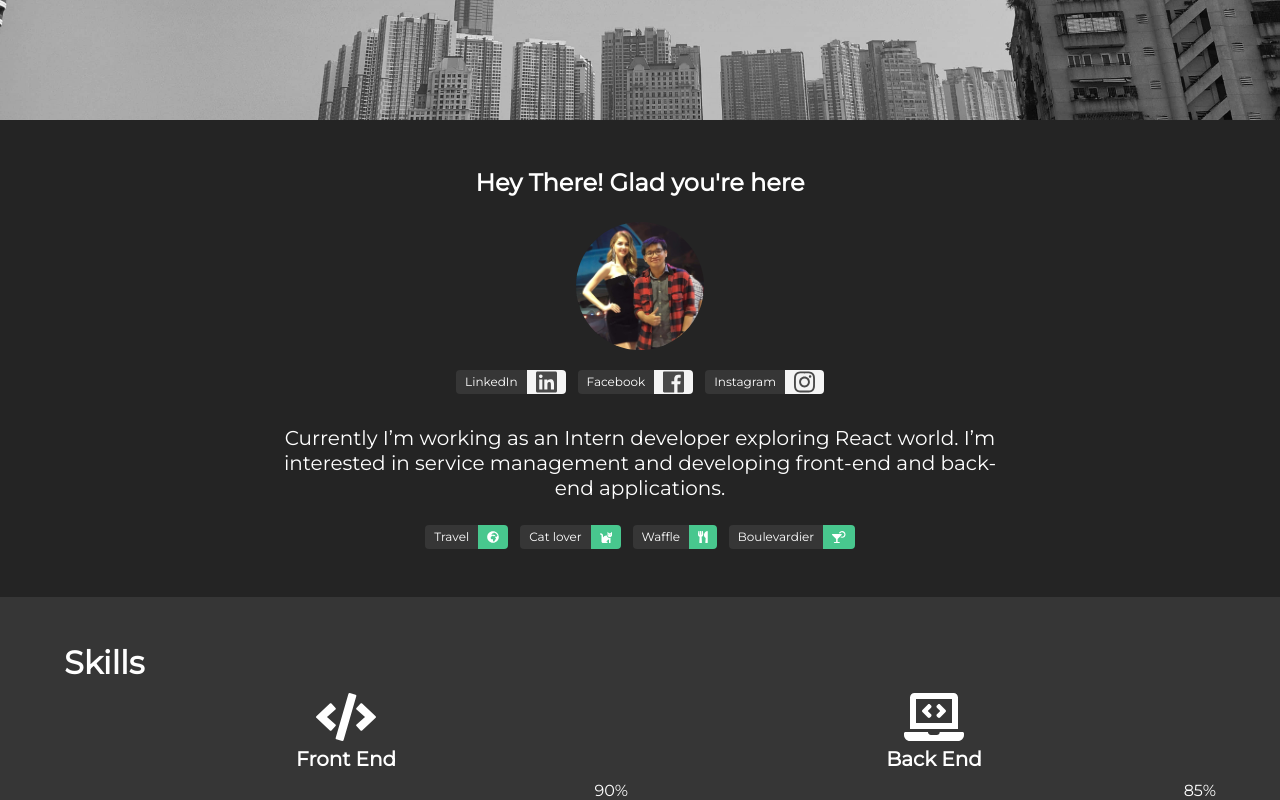
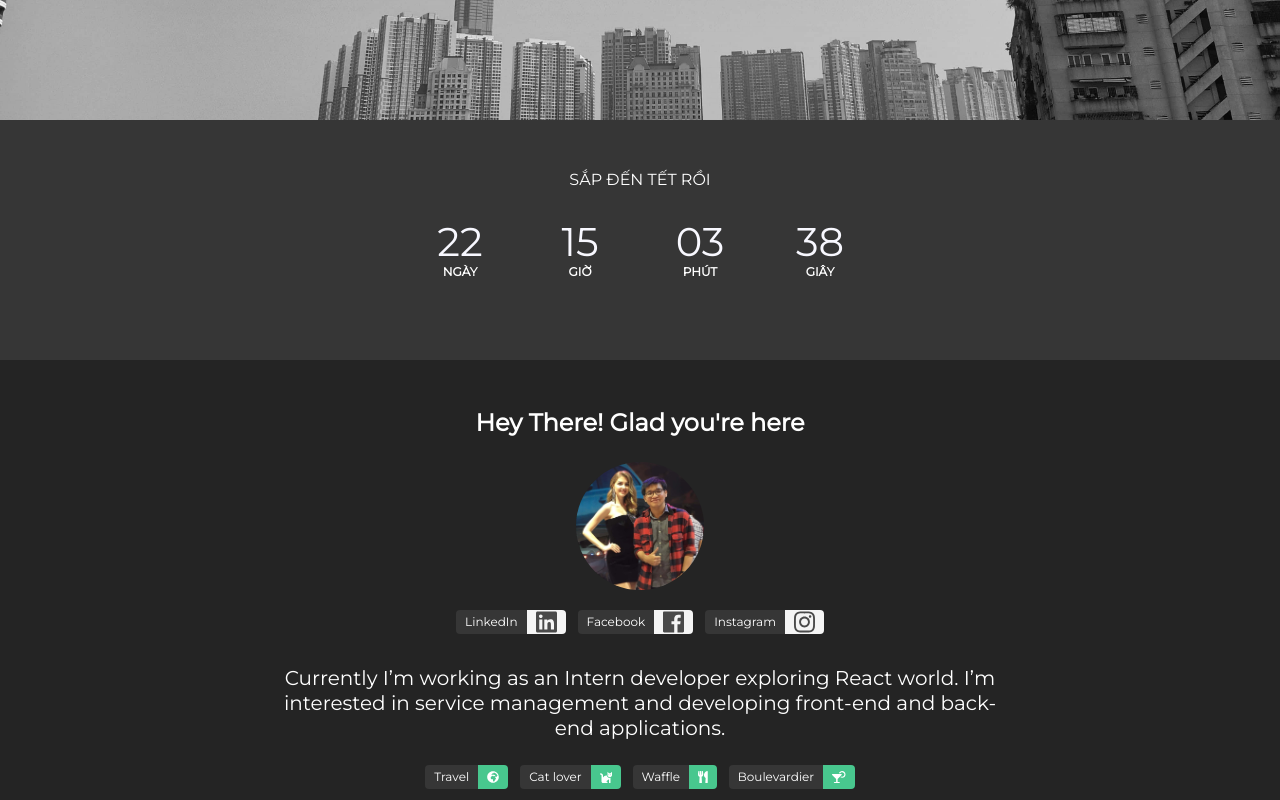
Before and after one commit to ngumh/cv, a React (Create React App) app: page / in a window 1280 px wide. Shown: the part 680-1480 px from the top of the page. Built offline with nearby package versions, Linux system fonts and the light colour scheme.

Commit message:
Add Countdown to Solar New Year

```diff
--- a/package.json
+++ b/package.json
@@ -9,6 +9,7 @@
     "@testing-library/user-event": "^7.1.2",
     "bulma": "^0.8.0",
     "bulma-timeline": "^3.0.4",
+    "moments": "^0.0.2",
     "node-sass": "^4.13.0",
     "react": "^16.12.0",
     "react-dom": "^16.12.0",
--- /dev/null
+++ b/src/components/sections/PetProject.js
@@ -0,0 +1,13 @@
+import React from 'react'
+
+const PetProjects = () => {
+    return(
+        <div className="section has-background-black-ter">
+            <div className="container">
+                <h1 className="title has-text-white">Pet Projects</h1>
+            </div>
+        </div>
+    )
+}
+
+export default PetProjects
--- /dev/null
+++ b/src/components/services/Countdown.css
@@ -0,0 +1,29 @@
+
+.countdown-wrapper {
+    display: flex;
+    align-items: center;
+    justify-content: center;
+    flex-wrap: wrap;
+}
+
+.countdown-item {
+    color: ghostwhite;
+    font-size: 40px;
+    display: flex;
+    align-items: center;
+    justify-content: center;
+    flex-direction: column;
+    line-height: 30px;
+    margin: 10px;
+    padding-top: 10px;
+    position: relative;
+    width: 100px;
+    height: 100px;
+}
+
+.countdown-item span {
+    color: ghostwhite;
+    font-size: 12px;
+    font-weight: 600;
+    text-transform: uppercase;
+}
--- /dev/null
+++ b/src/components/services/Countdown.js
@@ -0,0 +1,57 @@
+import React from 'react'
+//Moments Js
+import moment from 'moment';
+import './Countdown.css'
+//
+
+export default class Countdown extends React.Component {
+    state = {
+        days: undefined,
+        hours: undefined,
+        minutes: undefined,
+        seconds: undefined
+    }
+    componentDidMount(){
+        this.interval = setInterval(() => {
+            const then = moment("01 24 2020, 00:00 ", "M DD YYYY, h:mm a")
+            const now = moment()
+            const countdown = moment(then - now)
+            const days = countdown.format('D')
+            const hours = countdown.format('HH')
+            const minutes = countdown.format('mm')
+            const seconds = countdown.format('ss')
+            this.setState({ days, hours, minutes, seconds })
+        },1000)
+    }
+    componentWillMount(){
+        if (this.interval) {
+            clearInterval(this.interval);
+        }
+    }
+    render(){
+        const { days, hours, minutes, seconds } = this.state;
+        return(
+            <div className="has-background-dark section">
+                <h1 className="has-text-white has-text-centered is-uppercase">Sắp Đến Tết Rồi</h1>
+                <div className="countdown-wrapper">
+                    <div className="countdown-item">
+                        {days}
+                        <span className="has-text-white">Ngày</span>
+                    </div>
+                    <div className="countdown-item">
+                        {hours}
+                        <span className="has-text-white">Giờ</span>
+                    </div>
+                    <div className="countdown-item">
+                        {minutes}
+                        <span className="has-text-white">Phút</span>
+                    </div>
+                    <div className="countdown-item">
+                        {seconds}
+                        <span className="has-text-white">Giây</span>
+                    </div>
+                </div>
+            </div>
+        )
+    }
+}
--- a/src/components/structure/Content.js
+++ b/src/components/structure/Content.js
@@ -3,6 +3,7 @@ import AboutMe from "../sections/AboutMe"
 import Skills from "../sections/Skills"
 import Experience from "../sections/Experience"
 import ForeignLang from "../sections/ForeignLang"
+import PetProjects from "../sections/PetProject"
 
 function Content() {
     return(
@@ -11,6 +12,7 @@ function Content() {
             <Skills />
             <ForeignLang />
             <Experience />
+            <PetProjects />
         </main>
     )
 }
--- a/src/components/structure/Header.js
+++ b/src/components/structure/Header.js
@@ -1,10 +1,13 @@
 import React from "react"
 import Hero from "../elements/Hero"
+import Countdown from "../services/Countdown"
+
 
 function Header() {
     return(
         <header id="header">
             <Hero />
+            <Countdown />
         </header>
     )
 }
--- a/src/resume.json
+++ b/src/resume.json
@@ -120,6 +120,15 @@
   ],
   "work": [
     {
+      "company": "",
+      "position": "Freelancer",
+      "website": "",
+      "startDate": "2020-02-14",
+      "endDate": "",
+      "summary": "Unemployeed",
+      "highlights": []
+    },
+    {
       "company": "IMT Solutions",
       "position": "Intern",
       "website": "https://www.imt-soft.com/",
```
Also changed, not shown: Todo.txt (added), 1 other file (tests, documents, lock files or other folders).
